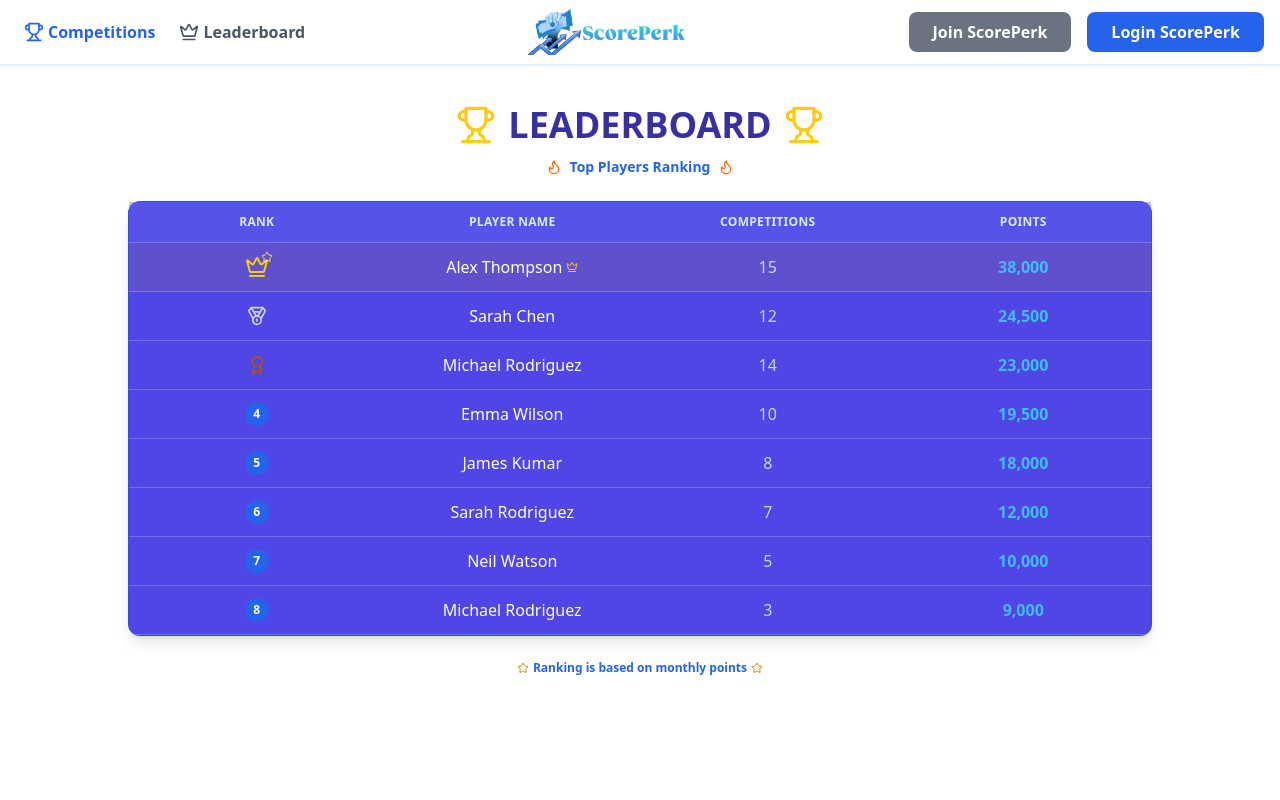
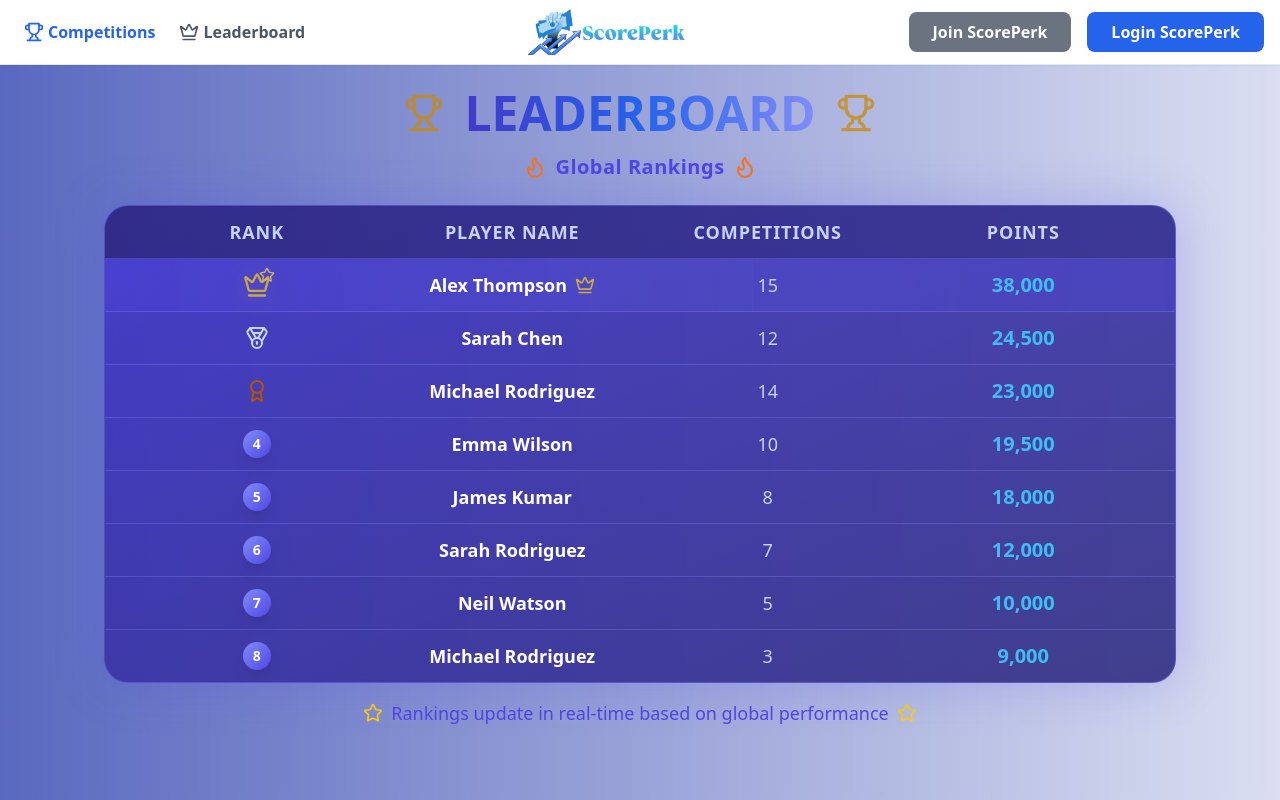
Before and after one commit to Competitionskills/Competition-skills-frontend, a React (Create React App) app: page /Leaderboard in a window 1280 px wide. Built offline with nearby package versions, Linux system fonts and the light colour scheme.

Commit message:
Update Leaderboard.tsx
updated leaderboard page with new background

```diff
--- a/src/pages/Leaderboard.tsx
+++ b/src/pages/Leaderboard.tsx
@@ -1,6 +1,8 @@
 import React from "react";
+import { Link } from "react-router-dom";
 import { Trophy, Medal, Award, Crown, Star, Flame } from "lucide-react";
-import Header from "../components/Header";
+import Header from "../components/Header"; // Import Header Component
+import BackgroundImage from "../images/background-img.jpg"; // Ensure this path is correct
 
 const leaderboardData = [
   { rank: 1, name: "Alex Thompson", competitions: 15, points: 38000 },
@@ -17,19 +19,19 @@ function getRankIcon(rank) {
   switch (rank) {
     case 1:
       return (
-        <div className="relative">
-          <Crown className="w-6 h-6 text-yellow-400" />
-          <Star className="absolute -top-1 -right-1 w-3 h-3 text-yellow-300" />
+        <div className="relative animate-pulse">
+          <Crown className="w-7 h-7 text-yellow-400 drop-shadow-[0_0_15px_rgba(234,179,8,0.3)]" />
+          <Star className="absolute -top-1 -right-1 w-4 h-4 text-yellow-300" />
         </div>
       );
     case 2:
-      return <Medal className="w-5 h-5 text-gray-300" />;
+      return <Medal className="w-6 h-6 text-slate-300" />;
     case 3:
-      return <Award className="w-5 h-5 text-amber-700" />;
+      return <Award className="w-6 h-6 text-amber-700" />;
     default:
       return (
-        <div className="w-6 h-6 rounded-full bg-blue-600 flex items-center justify-center">
-          <span className="text-white font-bold text-xs">{rank}</span>
+        <div className="w-7 h-7 rounded-full bg-gradient-to-br from-indigo-400 to-indigo-600 flex items-center justify-center shadow-lg">
+          <span className="text-white font-bold text-sm">{rank}</span>
         </div>
       );
   }
@@ -37,66 +39,81 @@ function getRankIcon(rank) {
 
 function Leaderboard() {
   return (
-    <div className="min-h-screen bg-white/80">
-      {/* Add the Header */}
-      <Header />
+    <div
+      className="relative min-h-screen bg-cover bg-center"
+      style={{ backgroundImage: `url(${BackgroundImage})` }}
+    >
+      <Header /> {/* Header component added */}
 
-      <div className="py-10 px-4 sm:px-6 lg:px-8">
-        <div className="max-w-5xl mx-auto">
+      <div className="relative py-6 px-6 sm:px-8 lg:px-10 w-full max-w-6xl mx-auto">
         {/* Header Section */}
-          <div className="text-center mb-6 space-y-3">
-            <div className="flex items-center justify-center gap-3">
-              <Trophy className="w-10 h-10 text-yellow-400" />
-              <h1 className="text-4xl font-bold bg-clip-text text-indigo-800">
+        <div className="text-center mb-6 space-y-4">
+          <div className="flex items-center justify-center gap-4">
+            <Trophy className="w-12 h-10 text-yellow-600 animate-pulse" />
+            <h1 className="text-5xl font-extrabold text-transparent bg-clip-text bg-gradient-to-r from-indigo-700 via-blue-600 to-indigo-400 animate-gradient">
               LEADERBOARD
             </h1>
-              <Trophy className="w-10 h-10 text-yellow-400" />
+            <Trophy className="w-12 h-10 text-yellow-600 animate-pulse" />
           </div>
           <div className="flex items-center justify-center gap-2">
-              <Flame className="w-4 h-4 text-orange-500" />
-              <p className="text-blue-600 font-bold text-sm">Top Players Ranking</p>
-              <Flame className="w-4 h-4 text-orange-500" />
+            <Flame className="w-6 h-6 text-orange-500" />
+            <p className="text-indigo-600 font-semibold text-xl tracking-wide">
+              Global Rankings
+            </p>
+            <Flame className="w-6 h-6 text-orange-500" />
           </div>
         </div>
 
         {/* Leaderboard Container */}
-          <div className="bg-indigo-600 rounded-xl shadow-lg border border-blue-700/50">
-            <div className="grid grid-cols-4 px-0 py-3 bg-indigo-500/40 border-b border-white/20">
+        <div className="bg-gradient-to-br from-indigo-700/90 to-indigo-900/90 rounded-3xl shadow-[0_0_50px_rgba(79,70,229,0.25)] border border-indigo-400/30 overflow-hidden backdrop-blur-xl w-full">
+          {/* Table Headers */}
+          <div className="grid grid-cols-4 px-6 py-3 bg-gradient-to-r from-indigo-950/50 to-indigo-900/50 border-b border-indigo-400/30">
             {["Rank", "Player Name", "Competitions", "Points"].map((header) => (
-                <div key={header} className="text-xs font-bold text-blue-100 uppercase tracking-wide text-center">
+              <div
+                key={header}
+                className="text-lg font-bold text-indigo-200 uppercase tracking-wider text-center"
+              >
                 {header}
               </div>
             ))}
           </div>
 
-            {/* Leaderboard Rows */}
-            {leaderboardData.map((player) => (
+          {/* Leaderboard Rows (with reduced spacing) */}
+          {leaderboardData.map((player, index) => (
             <div
               key={player.rank}
-                className={`grid grid-cols-4 px-0 py-3 items-center text-center
-                ${player.rank === 1 ? "bg-yellow-500/10" : "hover:bg-blue-800/30"}
-                border-b border-white/20 transition-all duration-300`}
+              className={`grid grid-cols-4 px-6 py-3 items-center text-center
+                  ${player.rank === 1
+                    ? "bg-gradient-to-r from-indigo-600/30 via-indigo-500/20 to-indigo-600/30"
+                    : "hover:bg-indigo-500/10"}
+                  ${index !== leaderboardData.length - 1 ? "border-b border-indigo-400/30" : ""}
+                  transition-all duration-300 ease-in-out relative group`}
             >
-                <div className="flex justify-center">{getRankIcon(player.rank)}</div>
-                <div className="text-white font-medium flex items-center justify-center gap-1">
+              {/* Hover Effect */}
+              <div className="absolute inset-0 bg-gradient-to-r from-transparent via-indigo-400/10 to-transparent opacity-0 group-hover:opacity-100 transition-opacity duration-300" />
+
+              <div className="flex justify-center relative">{getRankIcon(player.rank)}</div>
+              <div className="text-white font-semibold text-lg flex items-center justify-center gap-2 relative">
                 {player.name}
-                  {player.rank === 1 && <Crown className="w-3 h-3 text-yellow-400" />}
+                {player.rank === 1 && (
+                  <Crown className="w-5 h-5 text-yellow-400 animate-pulse" />
+                )}
               </div>
-                <div className="text-blue-200">{player.competitions}</div>
-                <div className="font-bold text-transparent bg-clip-text bg-gradient-to-r from-blue-400 to-cyan-400">
+              <div className="text-indigo-200 text-lg relative">{player.competitions}</div>
+              <div className="font-bold text-transparent bg-clip-text bg-gradient-to-r from-blue-400 to-cyan-400 text-xl relative">
                 {player.points.toLocaleString()}
               </div>
             </div>
           ))}
         </div>
 
-          <div className="mt-6 text-center">
-            <p className="text-blue-600 text-xs font-bold flex items-center justify-center gap-1">
-              <Star className="w-3 h-3 text-yellow-600" />
-              Ranking is based on monthly points
-              <Star className="w-3 h-3 text-yellow-600" />
+        {/* Ranking Update Info */}
+        <div className="mt-4 text-center">
+          <p className="text-indigo-600 text-lg font-medium flex items-center justify-center gap-2">
+            <Star className="w-5 h-5 text-yellow-400" />
+            Rankings update in real-time based on global performance
+            <Star className="w-5 h-5 text-yellow-400" />
           </p>
-          </div>
         </div>
       </div>
     </div>
```
Lines whose indentation alone changed are shown as unchanged.
